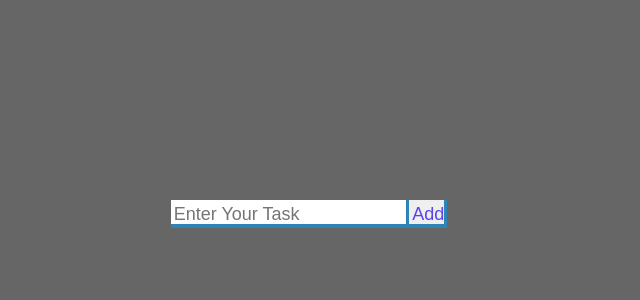
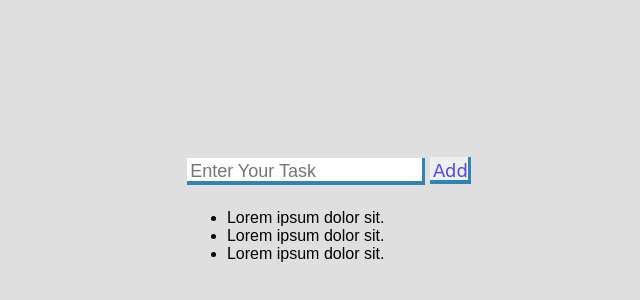
Before and after one commit to mohammedhassan2010/To-Do-Task-Manager, a plain HTML site: page index.html in a window 1280 px wide. Shown: the part 190-490 px from the top of the page, without its empty margins (319-959 px from the left). Drawn offline with Linux system fonts and the light colour scheme.

Commit message:
edit css

```diff
--- a/index.html
+++ b/index.html
@@ -1,15 +1,26 @@
 <!DOCTYPE html>
 <html lang="en">
+
 <head>
     <meta charset="UTF-8">
     <meta name="viewport" content="width=device-width, initial-scale=1.0">
     <title>Document</title>
     <link rel="stylesheet" href="style.css">
 </head>
+
 <body>
-<input class="add-input" type="text" placeholder="Enter Your Task">
-<button class="add-btn" type="submit">Add</button>
-<ul class="task-list" ></ul>
-<script src="./app.js"></script>
+    <div>
+        <div class="add-div">
+            <input class="add-input" type="text" placeholder="Enter Your Task">
+            <button class="add-btn" type="submit">Add</button>
+        </div>
+        <ul class="task-list">
+            <li>Lorem ipsum dolor sit.</li>
+            <li>Lorem ipsum dolor sit.</li>
+            <li>Lorem ipsum dolor sit.</li>
+        </ul>
+    </div>
+    <script src="./app.js"></script>
 </body>
+
 </html>
--- a/style.css
+++ b/style.css
@@ -1,26 +1,39 @@
-body{
-    background-color: #666;
+body {
+    background-color: #e0dfdf;
     display: flex;
     width: 100%;
     height: 100vh;
     align-items: center;
     justify-content: center;
+    font-family: sans-serif;
 }
-.add-input{
-    color: beige;
+
+.add-input {
+    color: rgb(187, 187, 171);
     font-size: large;
-    margin-bottom:.5rem;
+    margin-bottom: .5rem;
     border: none;
-    padding:.2rem;
-    outline:none;
+    padding: .2rem;
+    outline: none;
     box-shadow: inset -3px -4px rgb(48, 132, 181)
 }
-.add-btn{
+
+.add-btn {
+    font-family: cursive;
     color: rgb(87, 70, 239);
     font-size: large;
-    margin-bottom:.5rem;
+    margin-bottom: .5rem;
     border: none;
-    padding:.2rem;
-    outline:none;
+    padding: .2rem;
+    outline: none;
     box-shadow: inset -3px -4px rgb(48, 132, 181)
 }
+
+.continer {
+    display: flex;
+    width: 100%;
+    height: 100vh;
+    align-items: center;
+    justify-content: center;
+    flex-direction: column;
+}
```
